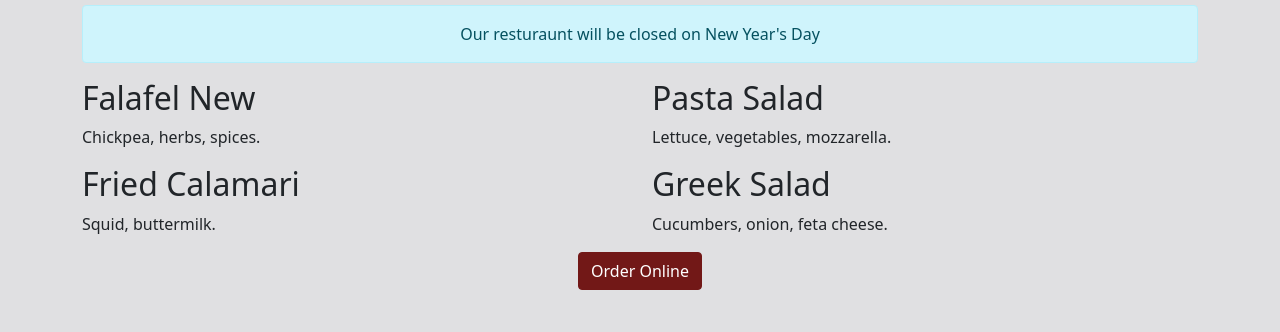
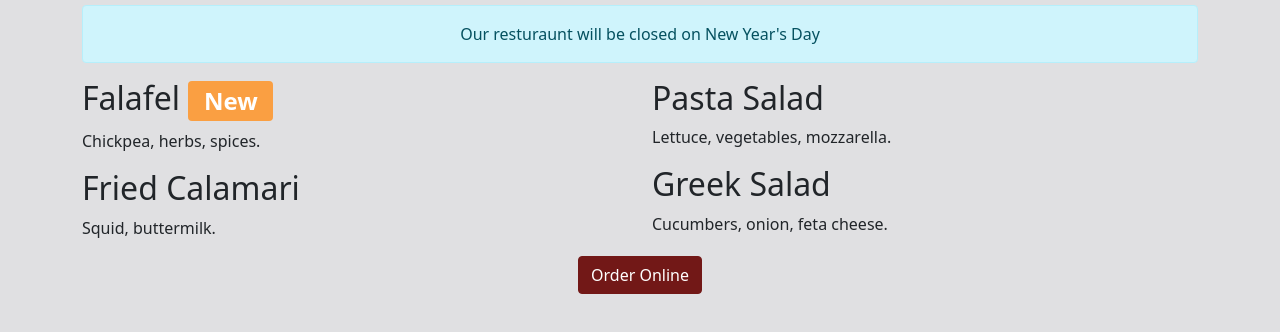
Before and after one commit to MSkopych/BootstrapTutorial, a plain HTML site: page Ex1/index.html in a window 1280 px wide. Shown: the part 266-598 px from the top of the page. Drawn offline with Linux system fonts and the light colour scheme.

Commit message:
Update index.html

```diff
--- a/Ex1/index.html
+++ b/Ex1/index.html
@@ -25,7 +25,7 @@
         </div>
         <div class="row">
             <div class="col-12 col-lg-6">
-                <h2>Falafel <span class="badeg dg-secondary">New</span></h2>
+                <h2>Falafel <span class="badge bg-secondary">New</span></h2>
                 <p>Chickpea, herbs, spices.</p>
                 <h2>Fried Calamari</h2>
                 <p>Squid, buttermilk.</p>
```
